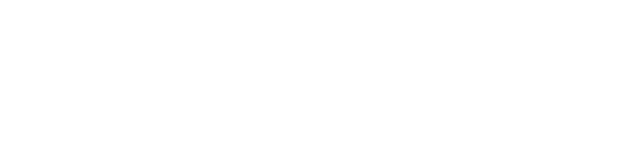
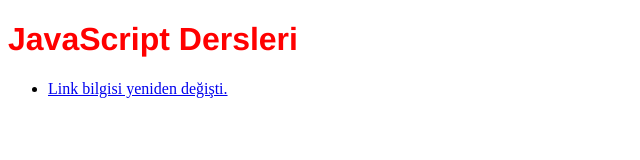
Before and after one commit to smhmurat/js, a plain HTML site: page index.html in a window 1280 px wide. Shown: the whole page, without its empty margins (0-640 px from the left). Drawn offline with Linux system fonts and the light colour scheme.

Commit message:
Document Object Model çalışmaları eklendi.

```diff
--- a/index.html
+++ b/index.html
@@ -8,8 +8,14 @@
     <script src="js/data-types.js"></script>
     <script src="js/002-template-literals.js"></script>
     <script src="js/003-strings.js"></script>
+
 </head>
 <body>
+    <h1 id='title'>Javascript</h1>
+    <ul id="list">
+        <li><a href="#" id="link">Link Bilgisi</a></li>
+    </ul>
 
+    <script src="js/004-DOM.js"></script>
 </body>
 </html>
--- a/js/003-strings.js
+++ b/js/003-strings.js
@@ -64,3 +64,9 @@ console.log(url2);
 
 let url3 = url.slice(url.lastIndexOf('w')+2);
 console.log(url3);
+
+var x = 10 / 'a';
+console.log(Boolean(x));
+
+var y = "" || -2 || 'JavaScript';
+console.log(Boolean(y));
--- /dev/null
+++ b/js/004-DOM.js
@@ -0,0 +1,20 @@
+//Document Object Model (DOM)
+console.log(document.URL);
+console.log(document.domain);
+console.log(document.location);
+console.log(document.location.pathname);
+console.log(document.location.hostname);
+
+// getElementById
+let newTitle = document.getElementById('title')
+newTitle.innerHTML = 'JavaScript Dersleri';
+newTitle.style.color = 'red';
+newTitle.style.fontFamily = 'Helvetica';
+console.log(newTitle);
+
+// querySelector
+document.querySelector('ul#list>li>a#link').innerHTML += " değişti.";
+document.querySelector('#link').innerHTML = 'Link bilgisi yeniden değişti.';
+
+// getElementsByTagName
+console.log(document.getElementsByTagName('*'));
```
Also changed, not shown: 1 other file.
